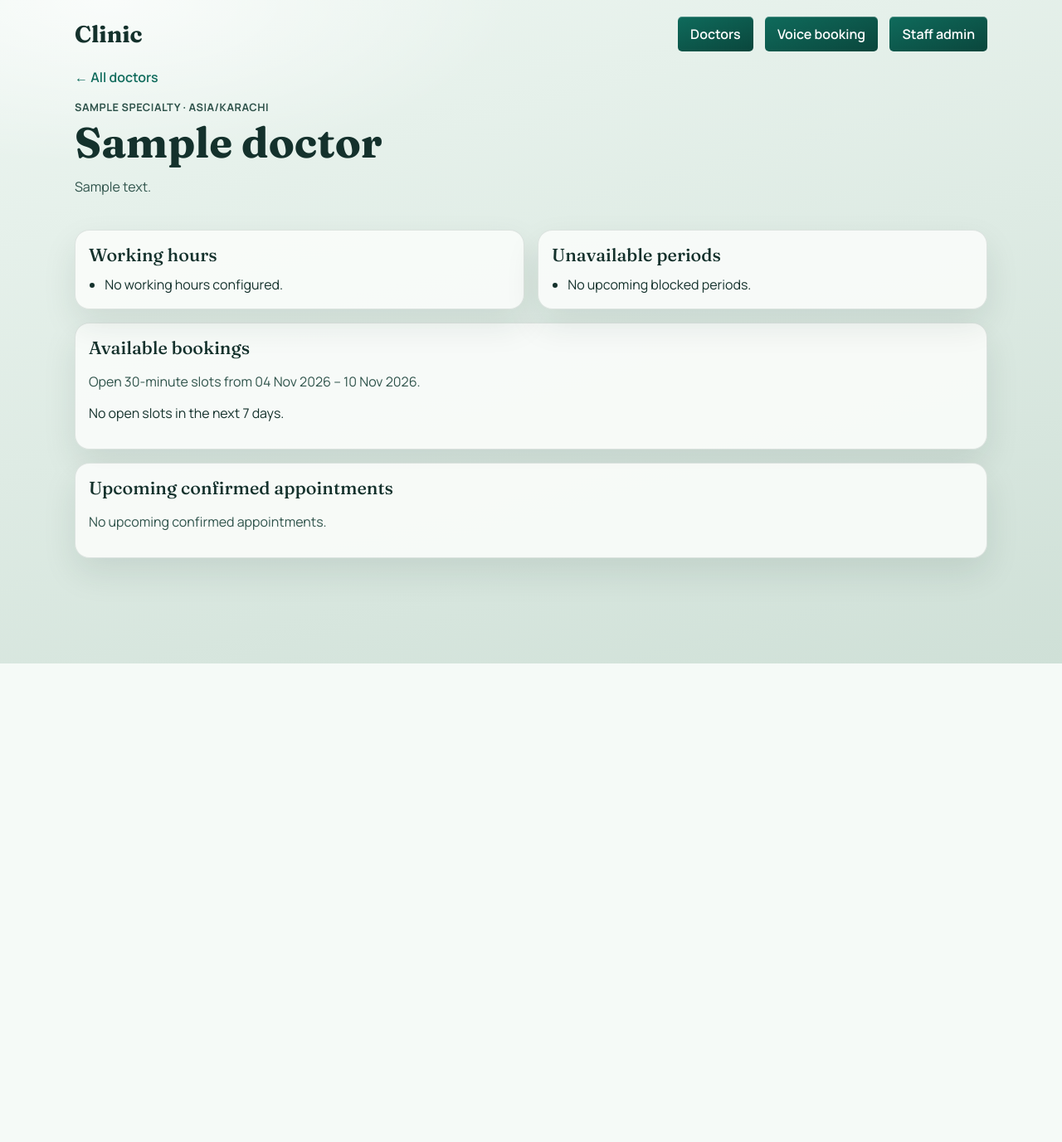
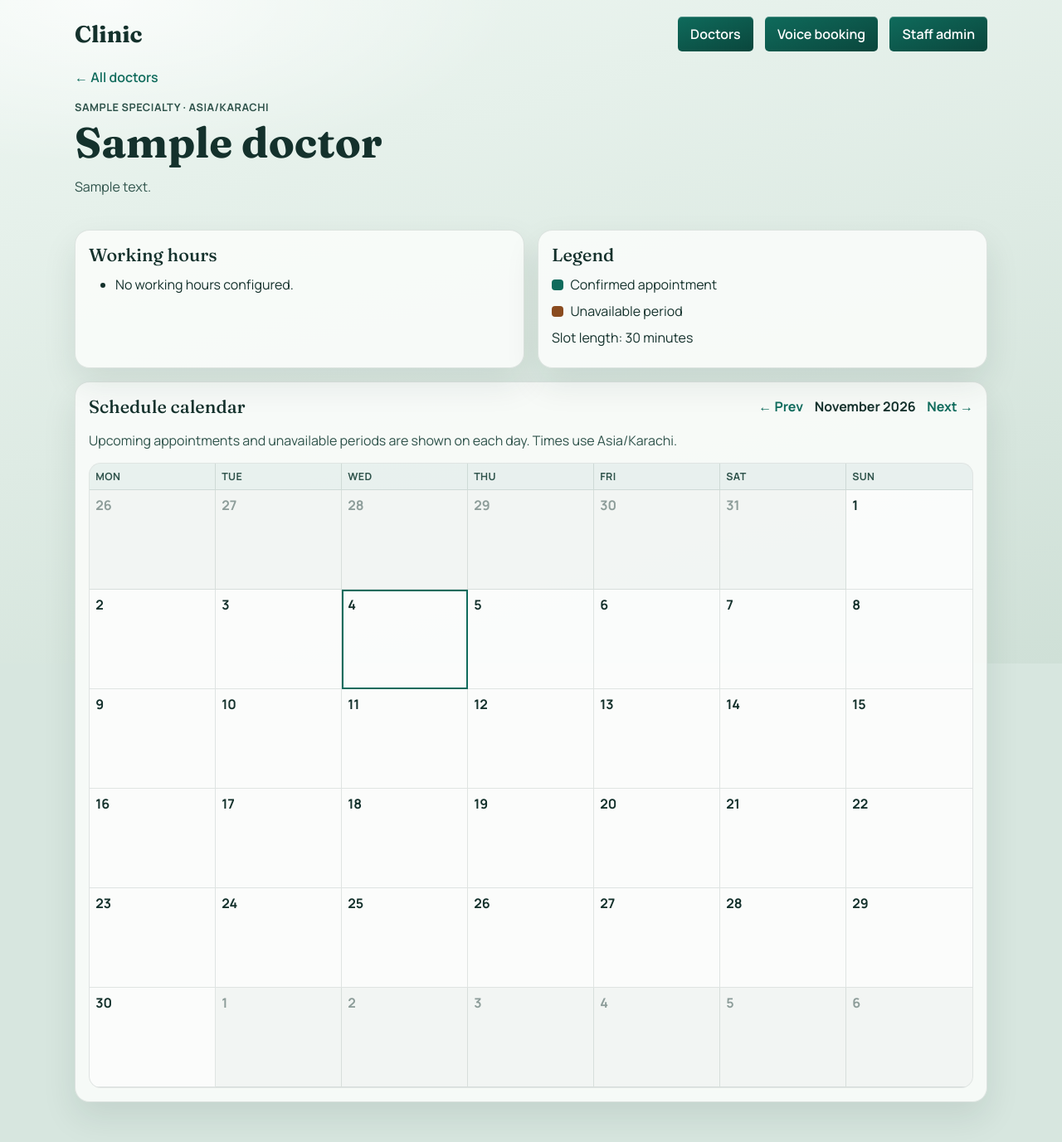
Before and after one commit to talhasharafat/Voice-Appointment-Booking-Assistant, a Django app: page /doctors/1/ in a window 1280 px wide. Shown: the whole page at 83% size. Before the commit the page ends 800 px from the top, so only its background shows below. Run offline with Django 4.2, Linux system fonts and the light colour scheme; tables that the repository leaves empty hold one stand-in row (values such as "Sample post"); data that the repository does not hold is empty.

Commit message:
Add Calendar functionalites in Doctor Detail view and other misc fixes

```diff
--- a/config/settings.py
+++ b/config/settings.py
@@ -122,3 +122,5 @@ AI_PROVIDER = os.getenv("AI_PROVIDER", "local")
 SPEECH_BACKEND = os.getenv("SPEECH_BACKEND", "browser")
 # Idle voice chats auto-close without creating appointments.
 VOICE_SESSION_TIMEOUT_MINUTES = int(os.getenv("VOICE_SESSION_TIMEOUT_MINUTES", "30"))
+# Keep the browser mic listening after Start booking (Web Speech continuous mode).
+VOICE_CONTINUOUS_MIC = env_bool("VOICE_CONTINUOUS_MIC", True)
--- a/doctors/views.py
+++ b/doctors/views.py
@@ -1,13 +1,17 @@
-from datetime import timedelta
+from calendar import Calendar
+from datetime import date, datetime, time, timedelta
 
 from django.conf import settings
 from django.shortcuts import get_object_or_404, render
 from django.utils import timezone
 
-from booking.calendar import available_slots_in_range, clinic_zone
+from booking.calendar import as_clinic_time, clinic_zone
 from booking.models import Appointment
 from clinic.models import Doctor
-from voice.formatting import format_slot_label
+from voice.formatting import format_clock
+
+
+WEEKDAY_HEADERS = ("Mon", "Tue", "Wed", "Thu", "Fri", "Sat", "Sun")
 
 
 def doctor_list(request):
@@ -46,17 +50,93 @@ def doctor_detail(request, doctor_id):
         is_active=True,
     )
     today = timezone.now().astimezone(clinic_zone()).date()
-    end_day = today + timedelta(days=6)
-    open_slots = available_slots_in_range(doctor, today, end_day)
-    upcoming = (
+    year = _int_param(request.GET.get("year"), today.year)
+    month = _int_param(request.GET.get("month"), today.month)
+    if month < 1 or month > 12:
+        month = today.month
+        year = today.year
+
+    month_start = date(year, month, 1)
+    if month == 12:
+        next_month = date(year + 1, 1, 1)
+    else:
+        next_month = date(year, month + 1, 1)
+    month_end = next_month - timedelta(days=1)
+    prev_month_date = month_start - timedelta(days=1)
+
+    window_start = datetime.combine(month_start, time.min, tzinfo=clinic_zone())
+    window_end = datetime.combine(month_end, time.max, tzinfo=clinic_zone())
+
+    appointments = (
         Appointment.objects.filter(
             doctor=doctor,
             status=Appointment.Status.CONFIRMED,
-            starts_at__gte=timezone.now(),
+            starts_at__lt=window_end,
+            ends_at__gt=window_start,
         )
         .select_related("patient")
-        .order_by("starts_at")[:20]
+        .order_by("starts_at")
     )
+    unavailabilities = doctor.unavailabilities.filter(
+        starts_at__lt=window_end,
+        ends_at__gt=window_start,
+    ).order_by("starts_at")
+
+    events_by_day = {}
+    for appointment in appointments:
+        start = as_clinic_time(appointment.starts_at)
+        end = as_clinic_time(appointment.ends_at)
+        day_key = start.date().isoformat()
+        events_by_day.setdefault(day_key, []).append(
+            {
+                "kind": "appointment",
+                "label": "{}–{} · {} ({})".format(
+                    format_clock(start),
+                    format_clock(end),
+                    appointment.patient.name,
+                    appointment.booking_reference,
+                ),
+            }
+        )
+    for blocked in unavailabilities:
+        start = as_clinic_time(blocked.starts_at)
+        end = as_clinic_time(blocked.ends_at)
+        cursor = start.date()
+        last = end.date()
+        while cursor <= last:
+            day_key = cursor.isoformat()
+            reason = blocked.reason or "Unavailable"
+            if cursor == start.date() and cursor == end.date():
+                label = "{}–{} · {}".format(format_clock(start), format_clock(end), reason)
+            elif cursor == start.date():
+                label = "From {} · {}".format(format_clock(start), reason)
+            elif cursor == end.date():
+                label = "Until {} · {}".format(format_clock(end), reason)
+            else:
+                label = "All day · {}".format(reason)
+            events_by_day.setdefault(day_key, []).append(
+                {
+                    "kind": "unavailable",
+                    "label": label,
+                }
+            )
+            cursor += timedelta(days=1)
+
+    weeks = []
+    for week in Calendar(firstweekday=0).monthdatescalendar(year, month):
+        days = []
+        for day in week:
+            key = day.isoformat()
+            days.append(
+                {
+                    "date": day,
+                    "in_month": day.month == month,
+                    "is_today": day == today,
+                    "events": events_by_day.get(key, []),
+                }
+            )
+        weeks.append(days)
+
     return render(
         request,
         "doctors/detail.html",
@@ -64,23 +144,14 @@ def doctor_detail(request, doctor_id):
             "doctor": doctor,
             "clinic_timezone": settings.CLINIC_TIMEZONE,
             "duration_minutes": settings.APPOINTMENT_DURATION_MINUTES,
-            "available_slots": [
-                {
-                    "starts_at": slot.starts_at,
-                    "ends_at": slot.ends_at,
-                    "label": format_slot_label(slot.starts_at),
-                }
-                for slot in open_slots
-            ],
-            "upcoming_appointments": upcoming,
             "working_hours": doctor.working_hours.all(),
-            "unavailabilities": doctor.unavailabilities.filter(ends_at__gte=timezone.now()).order_by(
-                "starts_at"
-            )[:10],
-            "range_label": "{} – {}".format(
-                today.strftime("%d %b %Y"),
-                end_day.strftime("%d %b %Y"),
-            ),
+            "calendar_weeks": weeks,
+            "weekday_headers": WEEKDAY_HEADERS,
+            "month_label": month_start.strftime("%B %Y"),
+            "prev_year": prev_month_date.year,
+            "prev_month": prev_month_date.month,
+            "next_year": next_month.year,
+            "next_month": next_month.month,
         },
     )
 
@@ -93,8 +164,15 @@ def _hours_summary(hours):
         parts.append(
             "{} {}–{}".format(
                 block.get_weekday_display()[:3],
-                block.start_time.strftime("%H:%M"),
-                block.end_time.strftime("%H:%M"),
+                format_clock(block.start_time),
+                format_clock(block.end_time),
             )
         )
     return ", ".join(parts)
+
+
+def _int_param(raw, default):
+    try:
+        return int(raw)
+    except (TypeError, ValueError):
+        return default
--- a/static/doctors/directory.css
+++ b/static/doctors/directory.css
@@ -130,7 +130,7 @@ body {
 .muted { color: var(--ink-soft); }
 .plain-list, .slot-list {
   margin: 0;
-  padding-left: 1.2rem;
+  padding-left: 2rem;
   line-height: 1.6;
 }
 .slot-list {
@@ -139,8 +139,102 @@ body {
   max-height: 28rem;
   overflow: auto;
 }
+.legend { list-style: none; padding-left: 0; }
+.legend li {
+  display: flex;
+  align-items: center;
+  gap: 0.55rem;
+  margin: 0.4rem 0;
+}
+.chip {
+  width: 0.85rem;
+  height: 0.85rem;
+  border-radius: 0.25rem;
+  display: inline-block;
+}
+.chip-appointment { background: #0f6b5c; }
+.chip-unavailable { background: #8a4b1f; }
+
+.calendar-head {
+  display: flex;
+  flex-wrap: wrap;
+  justify-content: space-between;
+  gap: 0.75rem;
+  align-items: center;
+  margin-bottom: 0.35rem;
+}
+.calendar-head h2 { margin: 0; }
+.calendar-nav {
+  display: flex;
+  gap: 0.85rem;
+  align-items: center;
+}
+.calendar {
+  margin-top: 1rem;
+  border: 1px solid var(--line);
+  border-radius: 0.9rem;
+  overflow: hidden;
+  background: rgba(255,255,255,0.55);
+}
+.calendar-row {
+  display: grid;
+  grid-template-columns: repeat(7, minmax(0, 1fr));
+}
+.calendar-cell {
+  min-height: 7.5rem;
+  border-right: 1px solid var(--line);
+  border-bottom: 1px solid var(--line);
+  padding: 0.45rem;
+}
+.calendar-row .calendar-cell:last-child { border-right: 0; }
+.calendar-row--head .calendar-cell {
+  min-height: auto;
+  background: rgba(15, 107, 92, 0.08);
+  font-size: 0.78rem;
+  font-weight: 700;
+  text-transform: uppercase;
+  letter-spacing: 0.03em;
+  color: var(--ink-soft);
+}
+.calendar-cell.is-outside {
+  background: rgba(20, 49, 44, 0.04);
+  color: rgba(20, 49, 44, 0.45);
+}
+.calendar-cell.is-today {
+  outline: 2px solid var(--accent);
+  outline-offset: -2px;
+}
+.day-number {
+  font-weight: 700;
+  margin-bottom: 0.35rem;
+}
+.day-events {
+  list-style: none;
+  margin: 0;
+  padding: 0;
+  display: grid;
+  gap: 0.3rem;
+}
+.event {
+  font-size: 0.72rem;
+  line-height: 1.25;
+  border-radius: 0.35rem;
+  padding: 0.25rem 0.35rem;
+}
+.event-appointment {
+  background: rgba(15, 107, 92, 0.14);
+  color: var(--accent-deep);
+}
+.event-unavailable {
+  background: rgba(138, 75, 31, 0.14);
+  color: #6d3a16;
+}
+
 @media (max-width: 760px) {
   .grid { grid-template-columns: 1fr; }
   .doctors-table th:nth-child(3),
   .doctors-table td:nth-child(3) { display: none; }
+  .calendar-cell { min-height: 5.5rem; }
+  .event { font-size: 0.65rem; }
+  .topbar { flex-direction: column; gap: 0.5rem; }
 }
--- a/templates/doctors/detail.html
+++ b/templates/doctors/detail.html
@@ -14,7 +14,7 @@
     <h2>Working hours</h2>
     <ul class="plain-list">
       {% for block in working_hours %}
-      <li>{{ block.get_weekday_display }} · {{ block.start_time|time:"g:i A" }} – {{ block.end_time|time:"g:i A" }}</li>
+      <li>{{ block.get_weekday_display }} · {{ block.start_time|time:"h:i A" }} – {{ block.end_time|time:"h:i A" }}</li>
       {% empty %}
       <li>No working hours configured.</li>
       {% endfor %}
@@ -22,56 +22,48 @@
   </article>
 
   <article class="panel">
-    <h2>Unavailable periods</h2>
-    <ul class="plain-list">
-      {% for item in unavailabilities %}
-      <li>{{ item.starts_at|date:"D, j M Y, g:i A" }} – {{ item.ends_at|date:"g:i A" }}{% if item.reason %} ({{ item.reason }}){% endif %}</li>
-      {% empty %}
-      <li>No upcoming blocked periods.</li>
-      {% endfor %}
+    <h2>Legend</h2>
+    <ul class="plain-list legend">
+      <li><span class="chip chip-appointment"></span> Confirmed appointment</li>
+      <li><span class="chip chip-unavailable"></span> Unavailable period</li>
+      <li>Slot length: {{ duration_minutes }} minutes</li>
     </ul>
   </article>
 </section>
 
 <section class="panel wide">
-  <h2>Available bookings</h2>
-  <p class="muted">Open {{ duration_minutes }}-minute slots from {{ range_label }}.</p>
-  {% if available_slots %}
-  <ol class="slot-list">
-    {% for slot in available_slots %}
-    <li>{{ slot.label }}</li>
+  <div class="calendar-head">
+    <h2>Schedule calendar</h2>
+    <div class="calendar-nav">
+      <a class="text-link" href="?year={{ prev_year }}&month={{ prev_month }}">← Prev</a>
+      <strong>{{ month_label }}</strong>
+      <a class="text-link" href="?year={{ next_year }}&month={{ next_month }}">Next →</a>
+    </div>
+  </div>
+  <p class="muted">Upcoming appointments and unavailable periods are shown on each day. Times use {{ clinic_timezone }}.</p>
+
+  <div class="calendar" role="grid" aria-label="Doctor schedule calendar">
+    <div class="calendar-row calendar-row--head">
+      {% for label in weekday_headers %}
+      <div class="calendar-cell head">{{ label }}</div>
+      {% endfor %}
+    </div>
+    {% for week in calendar_weeks %}
+    <div class="calendar-row">
+      {% for day in week %}
+      <div class="calendar-cell {% if not day.in_month %}is-outside{% endif %} {% if day.is_today %}is-today{% endif %}">
+        <div class="day-number">{{ day.date.day }}</div>
+        {% if day.events %}
+        <ul class="day-events">
+          {% for event in day.events %}
+          <li class="event event-{{ event.kind }}">{{ event.label }}</li>
+          {% endfor %}
+        </ul>
+        {% endif %}
+      </div>
+      {% endfor %}
+    </div>
     {% endfor %}
-  </ol>
-  {% else %}
-  <p>No open slots in the next 7 days.</p>
-  {% endif %}
-</section>
-
-<section class="panel wide">
-  <h2>Upcoming confirmed appointments</h2>
-  {% if upcoming_appointments %}
-  <table class="doctors-table compact">
-    <thead>
-      <tr>
-        <th>When</th>
-        <th>Patient</th>
-        <th>Reference</th>
-        <th>Reason</th>
-      </tr>
-    </thead>
-    <tbody>
-      {% for appt in upcoming_appointments %}
-      <tr>
-        <td>{{ appt.starts_at|date:"D, j M Y, g:i A" }}</td>
-        <td>{{ appt.patient.name }}</td>
-        <td>{{ appt.booking_reference }}</td>
-        <td>{{ appt.reason }}</td>
-      </tr>
-      {% endfor %}
-    </tbody>
-  </table>
-  {% else %}
-  <p class="muted">No upcoming confirmed appointments.</p>
-  {% endif %}
+  </div>
 </section>
 {% endblock %}
--- a/voice/views.py
+++ b/voice/views.py
@@ -123,5 +123,6 @@ def assistant(request):
         {
             "clinic_timezone": settings.CLINIC_TIMEZONE,
             "speech_backend": getattr(settings, "SPEECH_BACKEND", "browser"),
+            "continuous_mic": getattr(settings, "VOICE_CONTINUOUS_MIC", True),
         },
     )
```
Also changed, not shown: doctors/tests.py (+30 -9 lines), static/voice/assistant.css (+19 -2 lines), static/voice/assistant.js (+172 -29 lines), templates/voice/assistant.html (+7 -1 lines), voice/formatting.py (+18 -2 lines), voice/tests/test_formatting.py (+10 -8 lines), README.md, 1 other file.
